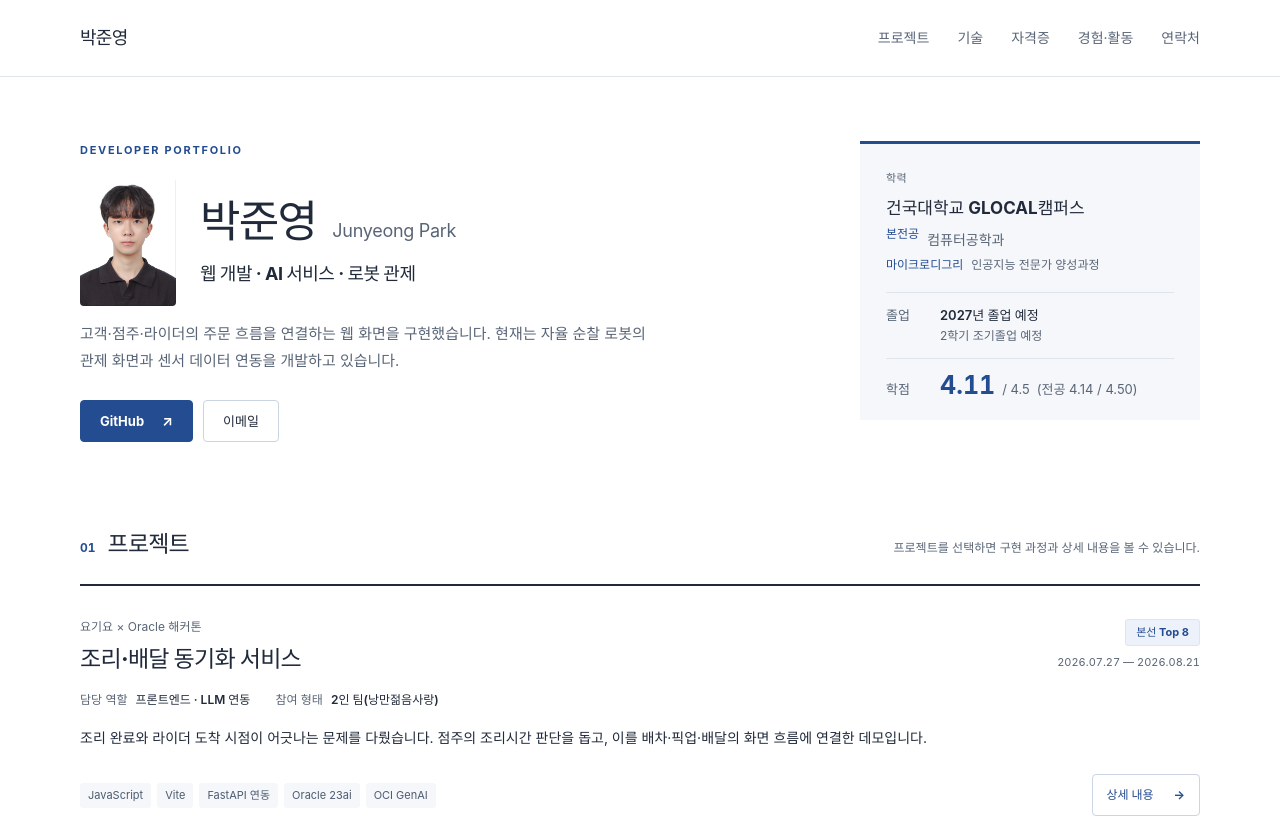
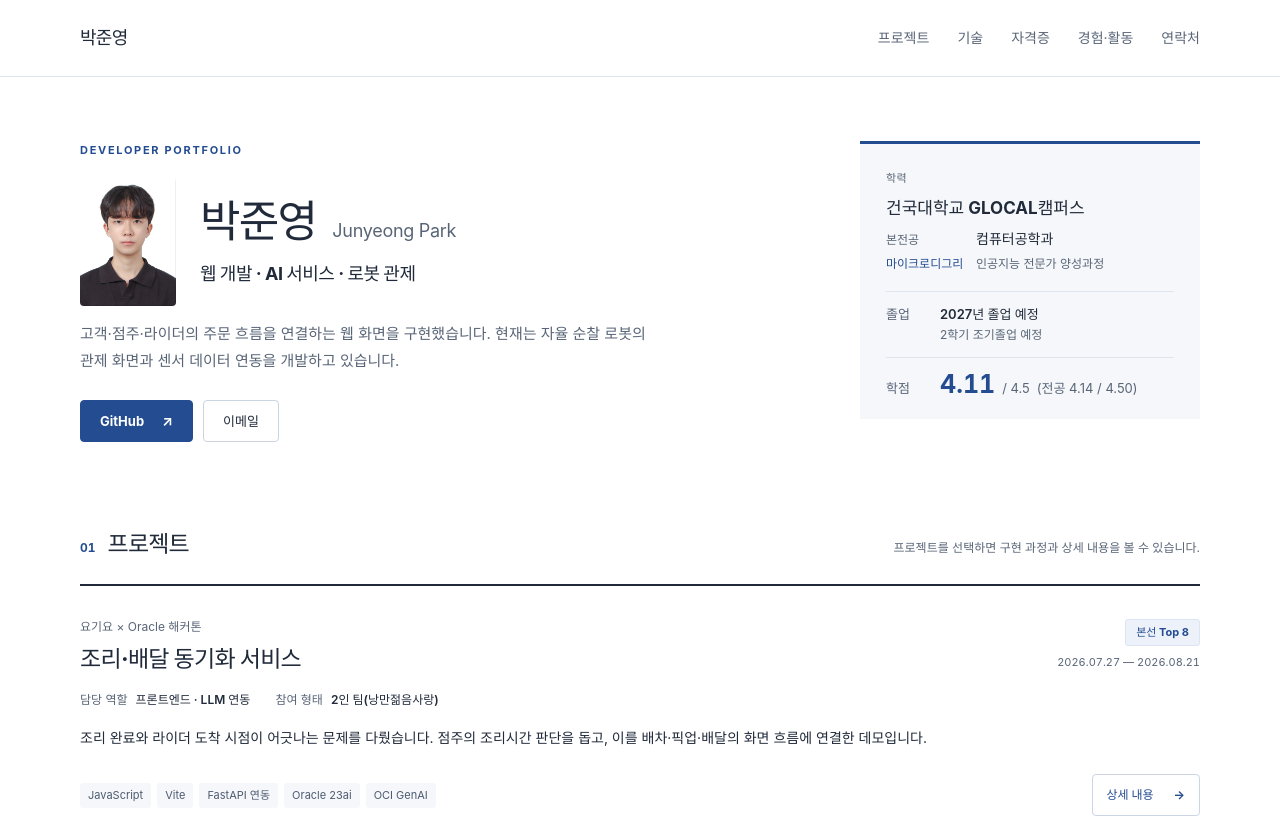
Before and after one commit to Parkjunyeong417/Parkjunyeong417.github.io, a React (Vite) app: page / in a window 1280 px wide. Shown: the top 818 px of the page. Built offline with nearby package versions, Linux system fonts and the light colour scheme.

Commit message:
feat: 프로필 학력 원전공 구분

```diff
--- a/src/App.jsx
+++ b/src/App.jsx
@@ -297,14 +297,16 @@ export default function App() {
               <aside className="profile-summary" aria-label="학력 요약">
                 <p className="summary-caption">학력</p>
                 <h2>{profile.school}</h2>
-                <p className="micro-degree">
+                <div className="degree-list">
+                  <p className="primary-major">
                     <span>본전공</span>
-                  <p className="major">{profile.major}</p>
+                    <strong>{profile.major}</strong>
                   </p>
                   <p className="micro-degree">
                     <span>마이크로디그리</span>
                     {profile.microDegree}
                   </p>
+                </div>
                 <dl>
                   <div className="graduation-row">
                     <dt>졸업</dt>
--- a/src/styles.css
+++ b/src/styles.css
@@ -55,8 +55,11 @@ a:focus-visible, button:focus-visible { outline: 3px solid var(--blue); outline-
 .profile-summary { padding: 25px 26px 9px; background: var(--surface); border-top: 3px solid var(--blue); }
 .summary-caption { color: var(--muted); font-size: 11px; font-weight: 650; letter-spacing: 0.4px; }
 .profile-summary h2 { margin-top: 8px; font-size: 17px; font-weight: 700; line-height: 1.5; }
-.major { margin-top: 4px !important; font-size: 14px; color: var(--muted); }
-.micro-degree { display: flex; flex-wrap: wrap; gap: 3px 8px; margin-top: 3px !important; color: var(--muted); font-size: 12px; }
+.degree-list { display: grid; gap: 3px; margin-top: 6px; }
+.primary-major, .micro-degree { display: grid; grid-template-columns: 82px minmax(0, 1fr); align-items: baseline; gap: 8px; font-size: 12px; }
+.primary-major span { color: var(--muted); font-weight: 650; }
+.primary-major strong { color: var(--ink); font-size: 14px; font-weight: 650; }
+.micro-degree { color: var(--muted); }
 .micro-degree span { color: var(--blue); font-weight: 650; }
 .profile-summary dl { margin-top: 17px; }
 .profile-summary dl > div { display: grid; grid-template-columns: 42px minmax(0, 1fr); align-items: baseline; gap: 12px; padding: 11px 0; border-top: 1px solid var(--line); font-size: 13px; }
```
Lines whose indentation alone changed are shown as unchanged.
